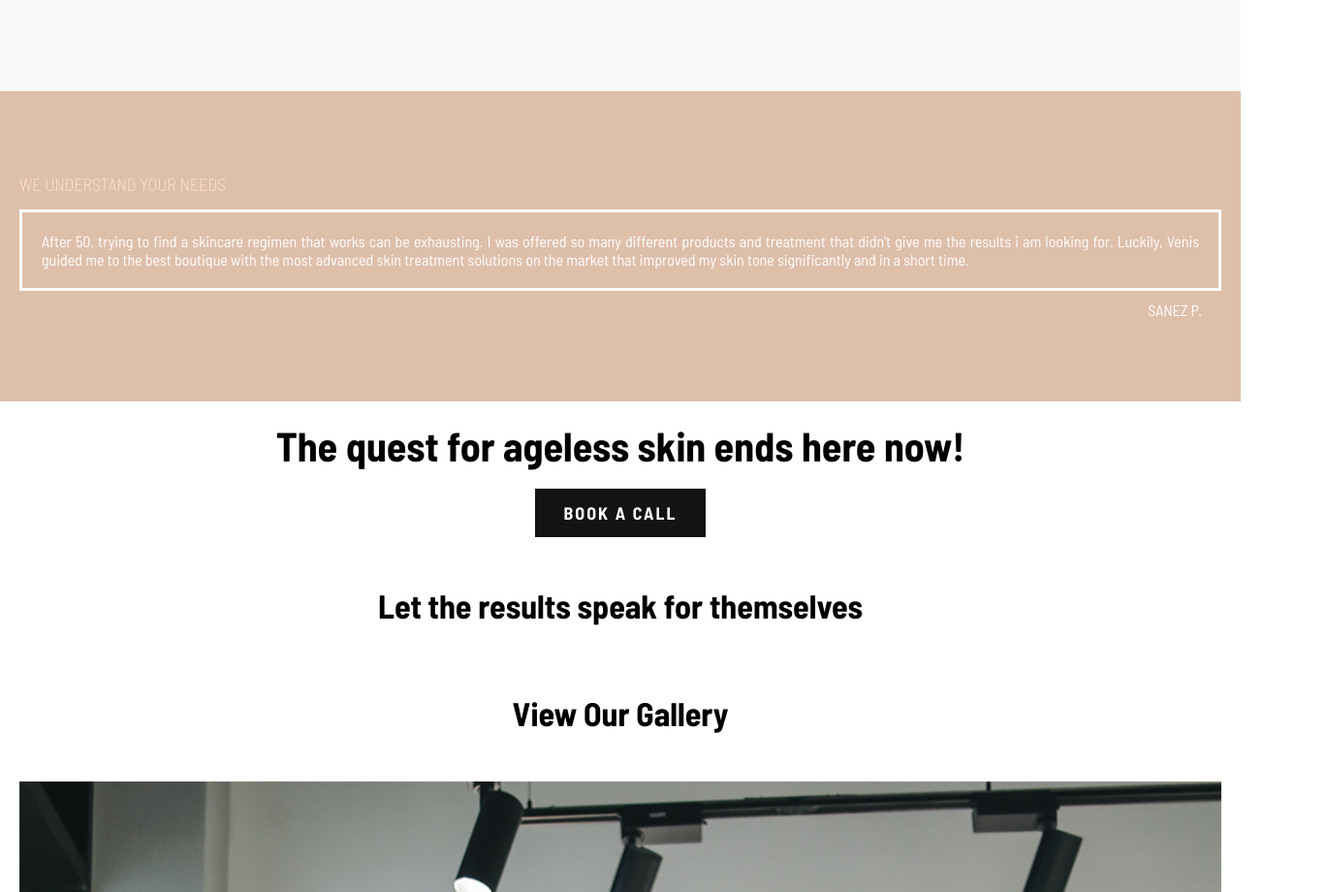
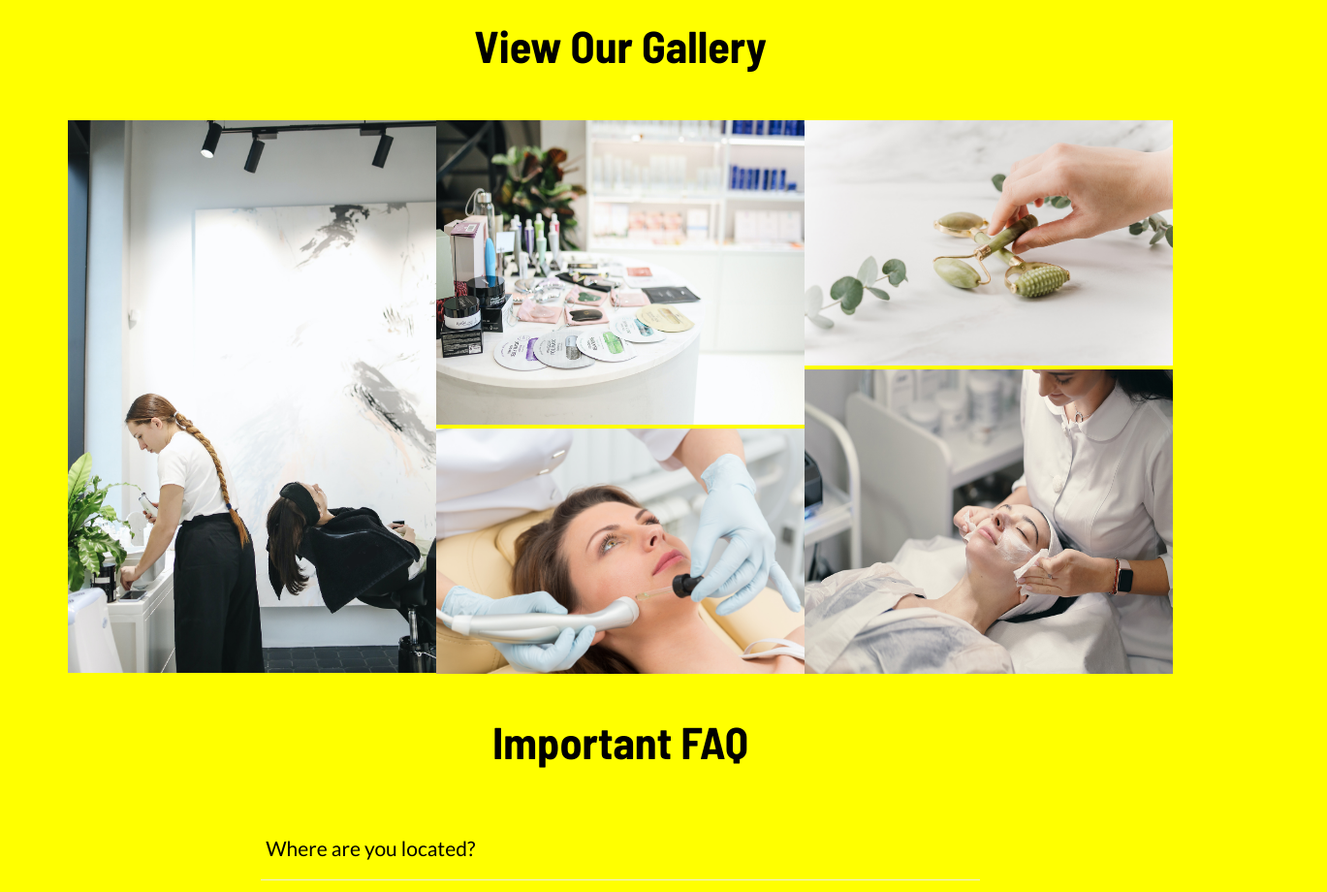
Before and after one commit to EliotIvanPH/Jynx, a Gatsby site: page / in a window 1280 px wide. Shown: the part 1880-2800 px from the top of the page at 97% size, 1369 px wide, since content can reach past the window. Built offline with nearby package versions, Linux system fonts and the light colour scheme; Gatsby itself is replaced by a stand-in of ours.

Commit message:
STYLE: reposive mobile

```diff
--- a/src/pages/index.jsx
+++ b/src/pages/index.jsx
@@ -56,6 +56,7 @@ export default function index() {
       <Layout switchLang={switchLang}>
         <SEO title="Inicio" />
         <section className="blog">
+          <div className="container">
             <div>
               <img src={LedLight}  alt="processing"/>
               <h3>{t("ledLight")}</h3>
@@ -70,6 +71,7 @@ export default function index() {
               <img src={UltramodernEquipment}  alt="processing"/>
               <h3>{t("ultramodernEquipment")}</h3>
               <p>{t("ultramodernEquipmentText")}</p>
+            </div>
           </div>
         </section>
         <section className="partners">
@@ -88,11 +90,13 @@ export default function index() {
         </section>
         <section className="testimonial">
           <div className="container">
+            <div className="text">
               <h5>{t("testimonialTitle")}</h5>
               <div className="border">
                 <p>{t("testimonialText")}</p>
               </div>
               <p className="author">SANEZ P.</p>
+            </div>
           </div>
         </section>
         <div className="callContainer">
@@ -104,21 +108,19 @@ export default function index() {
 
         </section>
         <section className="gallery">
+          <div className="container">
             <h2>{t("galleryTitle")}</h2>
+            <div className="images">
+              <img src={ Gallery1 } alt="gallery"/>
               <div>
-            <img src={ Gallery1 } alt="gallery"/>
-          </div>
-          <div>
-            <img src={ Gallery2 } alt="gallery"/>
-          </div>
-          <div>
+                <img src={ Gallery2 } alt="gallery" className="heightImg"/>
                 <img src={ Gallery3 } alt="gallery"/>
               </div>
               <div>
                 <img src={ Gallery4 } alt="gallery"/>
+                <img src={ Gallery5 } alt="gallery" className="heightImg"/>
               </div>
-          <div>
-            <img src={ Gallery5 } alt="gallery"/>
+            </div>
           </div>
         </section>
         <section className="faq">
--- a/src/styles/index.scss
+++ b/src/styles/index.scss
@@ -12,9 +12,7 @@ body {
   @include media(md) {
     background-color: pink;
   }
-  @include media(lg) {
-    background-color: aqua;
-  }
+
   @include media(xl) {
     background-color: yellow;
   }
@@ -28,10 +26,22 @@ h2 {
   font-size: 34px;
   text-align: center;
   margin-bottom: 50px;
+  @include media(xl) {
+    font-size: 46px;
+  }
+}
+.container {
+  @include media(xl) {
+    max-width: 1140px;
+    width: 100%;
+    margin-right: auto;
+    margin-left: auto;
+  }
 }
 .blog {
   text-align: center;
-  padding: 50px 20px;
+  padding: 50px 0px;
+  .container {
     div {
       margin: 30px 0;
       img {
@@ -50,6 +60,16 @@ h2 {
       }
     }
   }
+  @include media(xl) {
+    .container {
+      display: grid;
+      grid-template-columns: repeat(3, 1fr);
+      div {
+        margin: 30px;
+      }
+    }
+  }
+}
 .partners {
   padding: 80px 15px;
   background-color: #f8f8f8;
@@ -65,6 +85,7 @@ h2 {
       font-size: 36px;
       line-height: 42px;
       margin-bottom: 30px;
+      color: #343132;
     }
     p {
       font-size: 16px;
@@ -81,6 +102,30 @@ h2 {
       }
     }
   }
+  @include media(xl) {
+    padding: 80px 0px;
+    .container {
+      max-width: 1140px;
+      width: 100%;
+      margin-right: auto;
+      margin-left: auto;
+      h5 {
+        font-size: 25px;
+      }
+      p {
+        font-size: 21px;
+      }
+      .images {
+        margin: 50px 0;
+        display: flex;
+        justify-content: space-around;
+        align-items: center;
+        img {
+          margin: auto 30px;
+        }
+      }
+    }
+  }
 }
 
 .testimonial {
@@ -89,7 +134,7 @@ h2 {
   height: 20em;
   display: flex;
   align-items: center;
-  .container {
+  .text {
     margin: 20px;
     text-align: justify;
     h5 {
@@ -100,15 +145,58 @@ h2 {
       margin-bottom: 15px;
     }
     .border {
-      border: 3px solid #ffffff;
-      padding: 20px;
       font-size: 16px;
       color: #ffffff;
+      position: relative;
+      background-color: transparent;
+      border: 3px solid #ffffff;
+      border-radius: 5px;
+      padding: 20px;
+
+      :after {
+        content: "";
+        position: absolute;
+        bottom: 0;
+        left: 50%;
+        width: 0;
+        height: 0;
+        border: 28px solid transparent;
+        border-top-color: #ffffff;
+        border-bottom: 0;
+        border-left: 0;
+        margin-left: -100px;
+        margin-bottom: -28px;
+      }
     }
     .author {
       color: white;
       text-align: right;
       margin: 10px 20px 0;
+    }
+  }
+  @include media(lg) {
+    background-image: url("../images/testimonial.jpg");
+    .text {
+      width: 50%;
+      float: right;
+    }
+  }
+  @include media(xl) {
+    background-image: url("../images/testimonial.jpg");
+    background-size: cover;
+    height: 500px;
+    .text {
+      width: 50%;
+      float: right;
+      h5 {
+        font-size: 25px;
+      }
+      p {
+        font-size: 21px;
+      }
+      .author {
+        font-size: 22px;
+      }
     }
   }
 }
@@ -130,12 +218,42 @@ h2 {
     text-transform: uppercase;
     margin-bottom: 50px;
   }
+  @include media(lg) {
+    h2 {
+      margin: 20px 100px 20px;
     }
+  }
+}
+
 .gallery {
   padding: 20px;
   div img {
     width: 100%;
     margin-bottom: 20px;
+  }
+  @include media(lg) {
+    .images {
+      display: grid;
+      grid-template-columns: repeat(3, 1fr);
+      img {
+        margin-bottom: 1px;
+      }
+    }
+    .heightImg {
+      height: 55%;
+    }
+  }
+  @include media(xl) {
+    .images {
+      display: grid;
+      grid-template-columns: repeat(3, 1fr);
+      img {
+        margin-bottom: 1px;
+      }
+    }
+    .heightImg {
+      height: 55%;
+    }
   }
 }
 
@@ -158,6 +276,23 @@ h2 {
       p {
         font-family: "Lato", sans-serif;
         font-weight: 200;
+      }
+    }
+  }
+  @include media(lg) {
+    .cardCollapse {
+      width: 80%;
+      margin: auto;
+    }
+  }
+  @include media(xl) {
+    .cardCollapse {
+      width: 60%;
+      margin: auto;
+      .cardHeader {
+        p {
+          font-size: 21px;
+        }
       }
     }
   }
@@ -194,6 +329,18 @@ h2 {
       text-transform: uppercase;
     }
   }
+  @include media(lg) {
+    form {
+      width: 70%;
+      margin: auto;
+    }
+  }
+  @include media(xl) {
+    form {
+      width: 50%;
+      margin: auto;
+    }
+  }
 }
 
 footer {
@@ -212,6 +359,9 @@ footer {
       font-style: italic;
       padding: 13px 20px;
       text-align: justify;
+      font-size: 13px;
+      line-height: 22px;
+      font-family: "Lato", sans-serif;
     }
   }
   .socialMedia {
@@ -223,6 +373,21 @@ footer {
     }
     p {
       margin-top: 23px;
+      font-family: "Lato", sans-serif;
+      font-style: italic;
+      font-size: 13px;
+    }
+  }
+  @include media(xl) {
+    display: grid;
+    grid-template-columns: repeat(3, 1fr);
+    .logo {
+      margin-bottom: 0px;
+    }
+    .disclaimer {
+      margin-bottom: 0px;
+      border-top: 0px;
+      border-left: 3px solid #78c3b4;
     }
   }
 }
--- a/src/styles/mixins.scss
+++ b/src/styles/mixins.scss
@@ -22,7 +22,7 @@ $breakpoint-xl: 1200px;
       @content;
     }
   } @else if $media == xl {
-    @media (min-width: $breakpoint-lg) and (max-width: $breakpoint-xl) {
+    @media (min-width: $breakpoint-xl) {
       @content;
     }
   }
```
Lines whose indentation alone changed are shown as unchanged.
